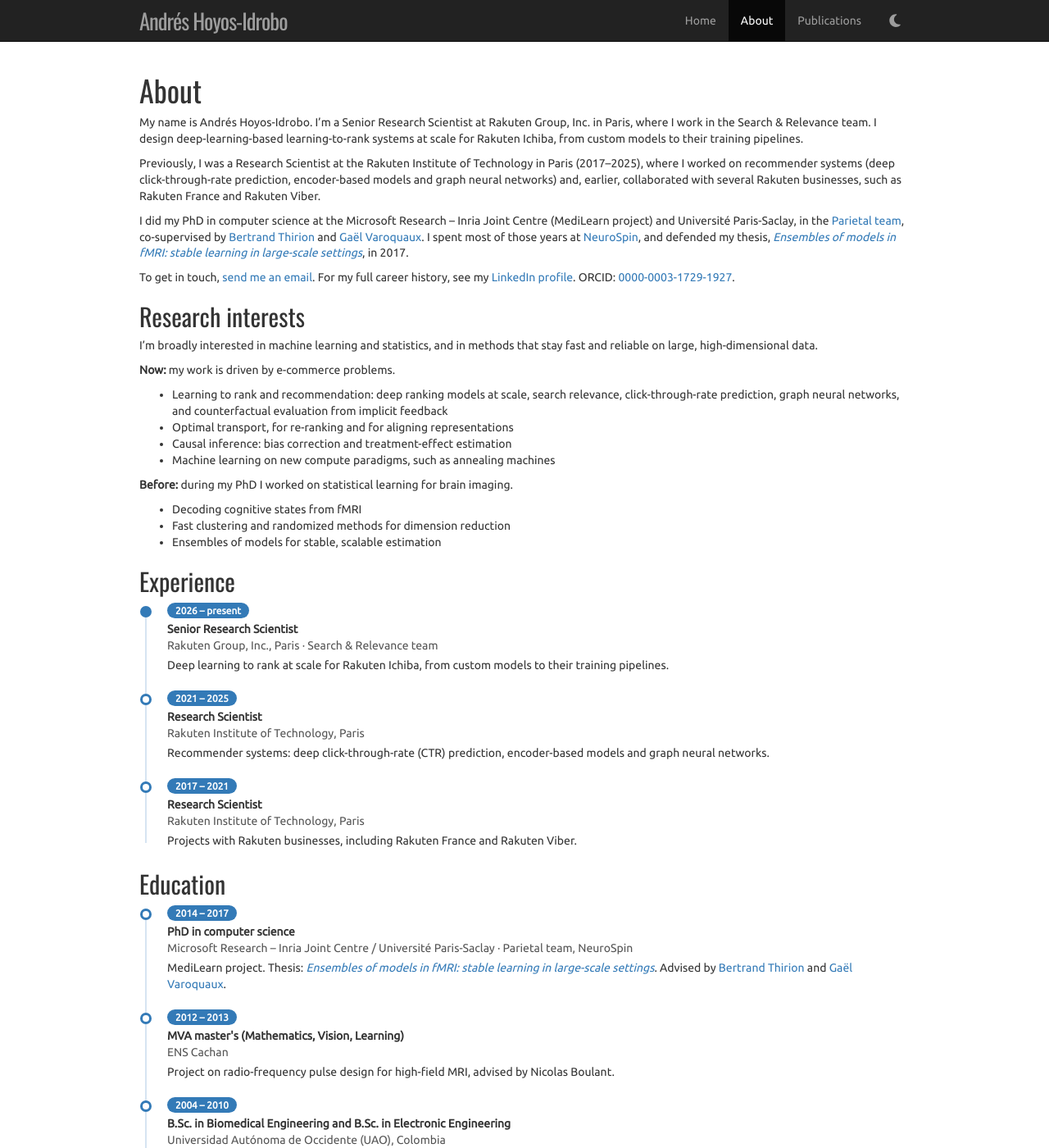
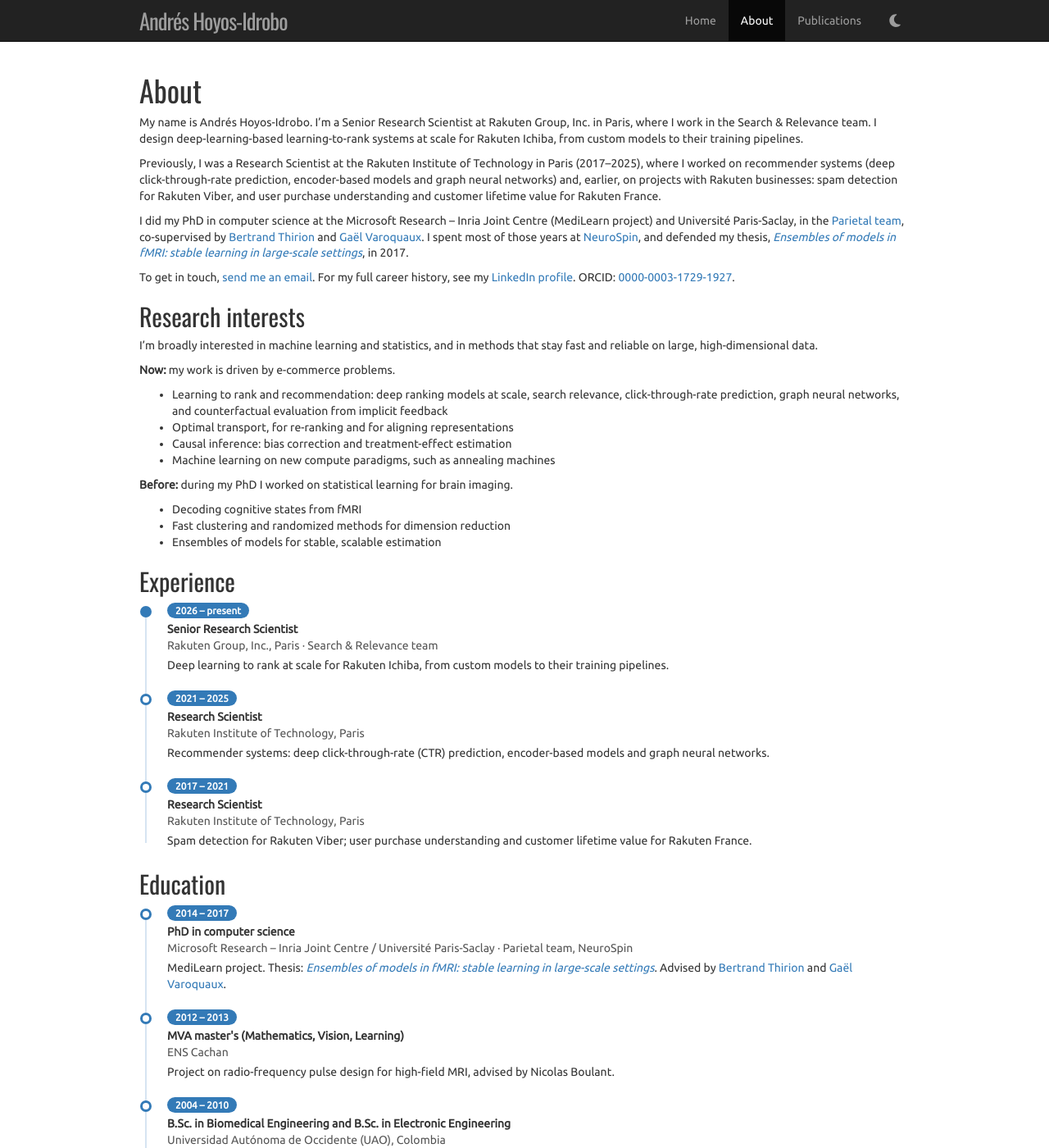
Before and after one commit to ahoyosid/ahoyosid.github.io, a Jekyll site: the page built from about.md, in a window 1280 px wide and 1400 px high. Shown: the whole window at 82% size. Built offline with Jekyll 4.4.1, drawn with Linux system fonts in a browser that asks for light colours.

Commit message:
RIT 2017-2021: spam detection (Viber), purchase understanding and CLV (Rakuten France)
Co-Authored-By: Claude Opus 5.5 <noreply@anthropic.com>

```diff
--- a/_data/timeline.yml
+++ b/_data/timeline.yml
@@ -13,7 +13,7 @@ experience:
   - dates: "2017 – 2021"
     title: "Research Scientist"
     org: "Rakuten Institute of Technology, Paris"
-    detail: "Projects with Rakuten businesses, including Rakuten France and Rakuten Viber."
+    detail: "Spam detection for Rakuten Viber; user purchase understanding and customer lifetime value for Rakuten France."
 
 education:
   - dates: "2014 – 2017"
--- a/about.md
+++ b/about.md
@@ -19,8 +19,9 @@ Rakuten Ichiba, from custom models to their training pipelines.
 Previously, I was a Research Scientist at the Rakuten Institute of Technology
 in Paris (2017–2025), where I worked on recommender systems (deep
 click-through-rate prediction, encoder-based models and graph neural networks)
-and, earlier, collaborated with several Rakuten businesses, such as Rakuten
-France and Rakuten Viber.
+and, earlier, on projects with Rakuten businesses: spam detection for Rakuten
+Viber, and user purchase understanding and customer lifetime value for
+Rakuten France.
 
 I did my PhD in computer science at the Microsoft Research – Inria Joint Centre
 (MediLearn project) and Université Paris-Saclay, in the
```
